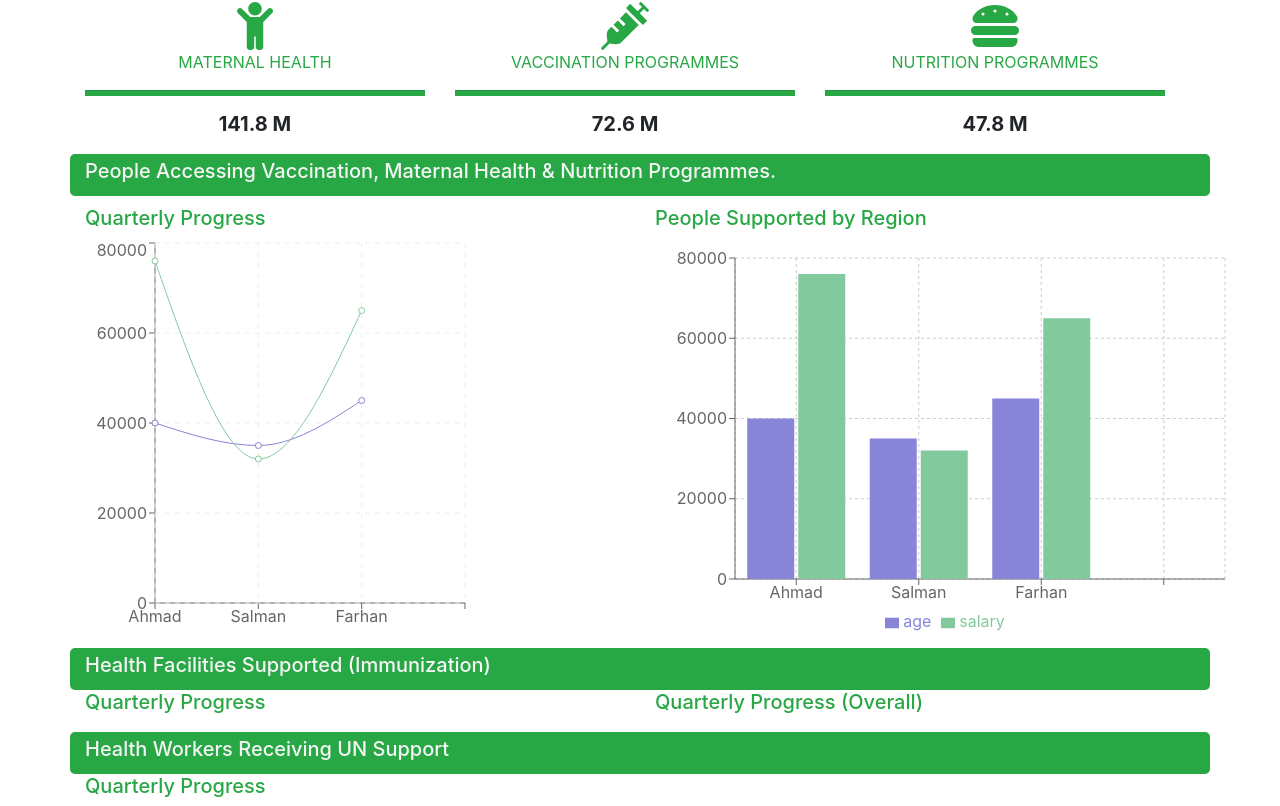
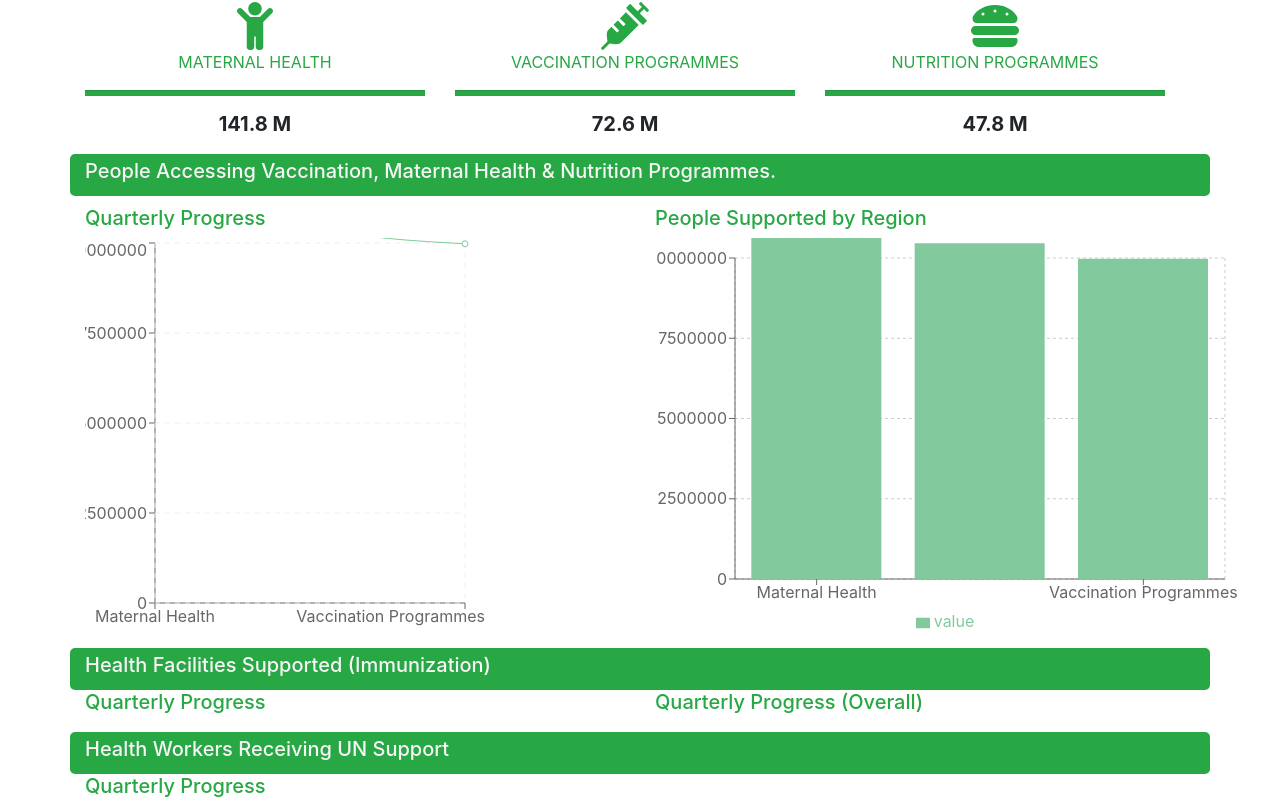
Before and after one commit to raashidahmad/uninfo-portal, a React (Create React App) app: page / in a window 1280 px wide. Shown: the part 557-1363 px from the top of the page. Built offline with nearby package versions, Linux system fonts and the light colour scheme.

Commit message:
Added chart data for the provided file

```diff
--- a/src/components/health/HealthFirst.js
+++ b/src/components/health/HealthFirst.js
@@ -6,9 +6,10 @@ import Papa from 'papaparse';
 import { useEffect, useState } from "react";
 import Immunization from "./Immunization";
 import HealthWorker from "./HealthWorker";
+import Settings from "../../config/settings";
 
 function HealthFirst(props) {
-    const [chartData, setChartData] = useState([]);
+    const [vaccinationChartData, setVaccinationChartData] = useState([]);
 
     useEffect(() => {
         (async function getData() {
@@ -18,14 +19,17 @@ function HealthFirst(props) {
                 result.data.shift();
                 result.data.forEach((d) => {
                     var obj = {
-                        name: d[0],
-                        age: d[1],
-                        salary: d[2]
+                        code: d[0],
+                        indicator: d[1],
+                        subGroup: d[2],
+                        timePeriod: d[3],
+                        value: d[4]
                     }
                     data.push(obj);
                 });
-                console.log(data);
-                setChartData(data);
+                let vaccinationData = data.filter(d => d.code == 1);
+                console.log(vaccinationData);
+                setVaccinationChartData(vaccinationData);
             }
         })();
     }, []);
@@ -84,7 +88,7 @@ function HealthFirst(props) {
                     </div>
                 </div>
             </div>
-            <Vaccination data={chartData} />
+            <Vaccination data={vaccinationChartData} />
             <Immunization />
             <HealthWorker />
         </div>
--- a/src/components/health/Vaccination.js
+++ b/src/components/health/Vaccination.js
@@ -19,12 +19,12 @@ function Vaccination(props) {
                         data={props.data}
                         margin={{ top: 5, right: 20, left: 10, bottom: 5 }}
                     >
-                        <XAxis dataKey="name" />
-                        <YAxis />
+                        <XAxis dataKey="subGroup" />
+                        <YAxis dataKey="value" />
                         <Tooltip />
                         <CartesianGrid stroke="#eee" strokeDasharray="5 5" />
-                        <Line type="monotone" dataKey="age" stroke="#8884d8" />
-                        <Line type="monotone" dataKey="salary" stroke="#82ca9d" />
+                        <Line type="monotone" dataKey="subGroup" stroke="#8884d8" />
+                        <Line type="monotone" dataKey="value" stroke="#82ca9d" />
                     </LineChart>
                 </div>
 
@@ -42,12 +42,11 @@ function Vaccination(props) {
                         }}
                     >
                         <CartesianGrid strokeDasharray="3 3" />
-                        <XAxis dataKey="name" />
+                        <XAxis dataKey="subGroup" />
                         <YAxis />
                         <Tooltip />
                         <Legend />
-                        <Bar dataKey="age" fill="#8884d8" />
-                        <Bar dataKey="salary" fill="#82ca9d" />
+                        <Bar dataKey="value" fill="#82ca9d" />
                     </BarChart>
                 </div>
             </div>
--- a/src/config/settings.js
+++ b/src/config/settings.js
@@ -520,6 +520,14 @@ const Settings = {
             "value": "ZWE",
             "text": "Zimbabwe"
         }
-    ]
+    ],
+    "subGroups": {
+        "maternalHealth": "Maternal Health",
+        "nutritionProgrammes": "Nutrition Programmes",
+        "vaccinationProgrammes": "Vaccination Programmes",
+        "ldcs": "LDCs",
+        "lldcs": "LLDCs",
+        "sids": "SIDS"
+    }
 }
 export default Settings;
```
Also changed, not shown: public/data/data.csv, 1 other file (tests, documents, lock files or other folders).
